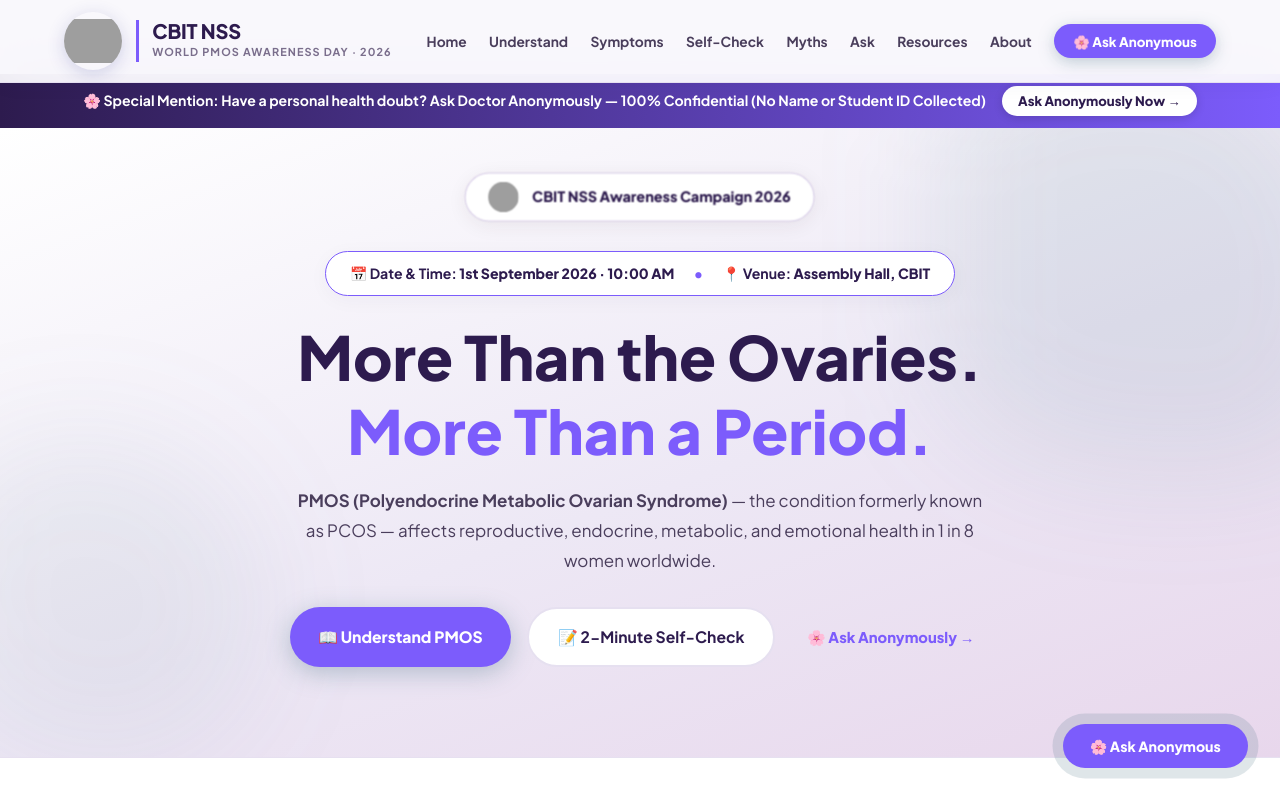
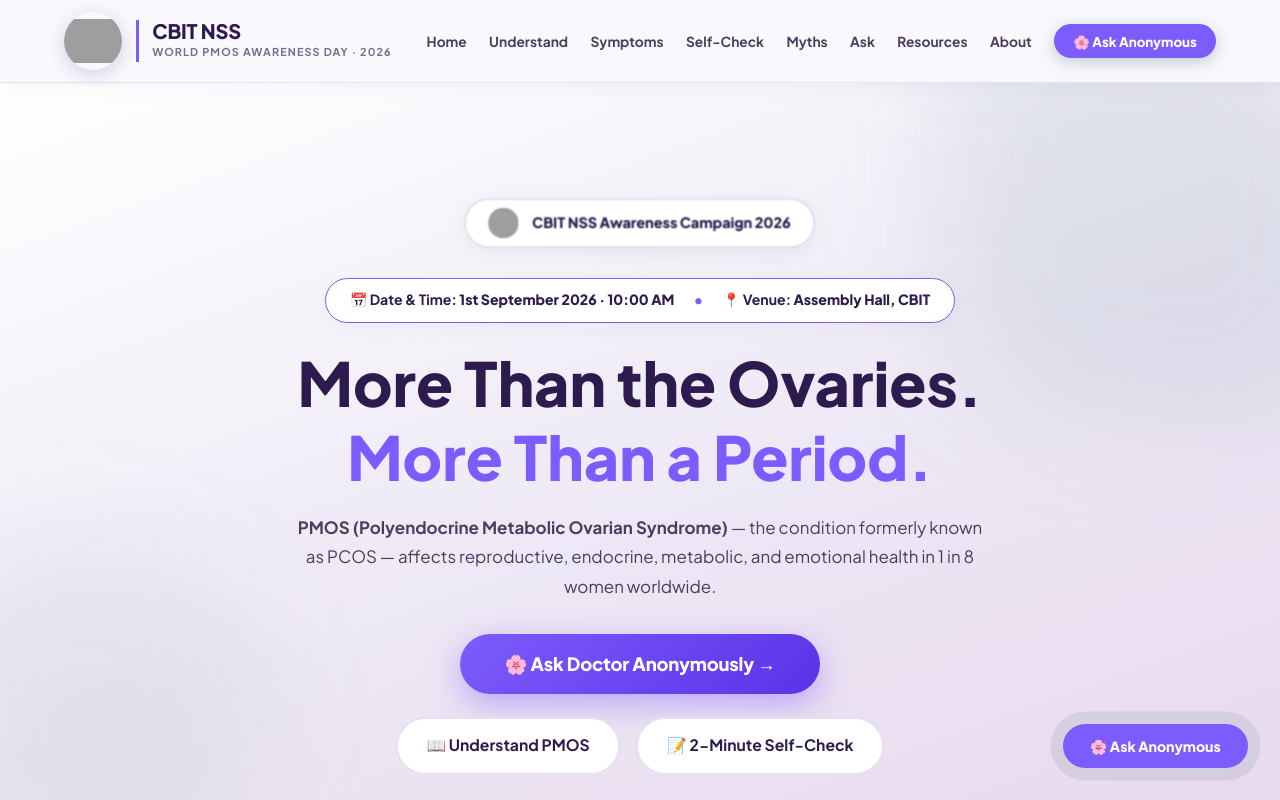
Before and after one commit to vroom0456/CBITNSS-World-PMOS-Day, a Next.js app: page / in a window 1280 px wide. Shown: the top 800 px of the page. Built offline with nearby package versions, Linux system fonts and the light colour scheme; grey boxes are pictures that could not be loaded.

Commit message:
Removed top banner strip, highlighted Big Ask Anonymously button above all other buttons in Hero, and rendered floating button globally on every page

```diff
--- a/src/app/about/page.tsx
+++ b/src/app/about/page.tsx
@@ -89,9 +89,6 @@ export default function AboutPage() {
         </section>
       </main>
 
-      {/* FLOATING ASK BUTTON */}
-      <button className="floating-ask-btn" onClick={() => window.dispatchEvent(new Event('openModal'))} aria-label="Ask an anonymous question">🌸 Ask Anonymous</button>
-
       <Footer />
     </>
   );
--- a/src/app/page.tsx
+++ b/src/app/page.tsx
@@ -49,19 +49,8 @@ export default function HomePage() {
       <Navbar />
       <main style={{ paddingTop: '74px' }}>
 
-        {/* ─── SPECIAL TOP BANNER: ANONYMOUS QUESTION MENTION ─── */}
-        <div style={{ background: 'linear-gradient(90deg, #2D1B4E 0%, #7C5CFC 100%)', color: '#FFFFFF', padding: '0.75rem 1.5rem', textAlign: 'center', fontSize: '0.88rem', fontWeight: 700, display: 'flex', justifyContent: 'center', alignItems: 'center', gap: '1rem', flexWrap: 'wrap' }}>
-          <span>🌸 <strong>Special Mention:</strong> Have a personal health doubt? Ask Doctor Anonymously — 100% Confidential (No Name or Student ID Collected)</span>
-          <button
-            onClick={() => window.dispatchEvent(new Event('openModal'))}
-            style={{ background: '#FFFFFF', color: '#2D1B4E', padding: '0.4rem 1rem', borderRadius: '9999px', fontWeight: 800, fontSize: '0.82rem', border: 'none', cursor: 'pointer', boxShadow: '0 2px 10px rgba(0,0,0,0.15)' }}
-          >
-            Ask Anonymously Now →
-          </button>
-        </div>
-
         {/* ─── 1. HERO SECTION ─── */}
-        <section id="hero" style={{ paddingTop: '50px' }}>
+        <section id="hero">
           <div className="hero-container" style={{ maxWidth: '900px', margin: '0 auto' }}>
             <div className="nss-hero-badge" style={{ background: '#FFFFFF', border: '1.5px solid var(--soft-teal-border)' }}>
               <Image src="/nss-logo.png" alt="CBIT NSS Logo" width={22} height={22} priority />
@@ -84,16 +73,38 @@ export default function HomePage() {
               <strong>PMOS (Polyendocrine Metabolic Ovarian Syndrome)</strong> — the condition formerly known as PCOS — affects reproductive, endocrine, metabolic, and emotional health in 1 in 8 women worldwide.
             </p>
 
-            <div className="hero-buttons" style={{ display: 'flex', gap: '1rem', justifyContent: 'center', flexWrap: 'wrap' }}>
-              <Link href="/understand" className="btn-hero-modal" style={{ background: 'var(--nss-blue-accent)', color: '#FFFFFF', padding: '0.9rem 1.8rem', borderRadius: 'var(--r-pill)', fontWeight: 800 }}>
-                📖 Understand PMOS
-              </Link>
-              <Link href="/self-test" className="btn-hero-guide" style={{ background: '#FFFFFF', color: 'var(--nss-navy)', border: '2px solid var(--border-light)', padding: '0.9rem 1.8rem', borderRadius: 'var(--r-pill)', fontWeight: 700 }}>
-                📝 2-Minute Self-Check
-              </Link>
-              <button onClick={() => window.dispatchEvent(new Event('openModal'))} style={{ background: 'transparent', color: 'var(--nss-blue-accent)', border: 'none', fontWeight: 800, fontSize: '0.92rem', cursor: 'pointer', padding: '0.9rem 1rem' }}>
-                🌸 Ask Anonymously →
+            {/* HERO BUTTONS — BIG HIGHLIGHTED ASK ANONYMOUSLY BUTTON ABOVE ALL OTHERS */}
+            <div className="hero-buttons" style={{ display: 'flex', flexDirection: 'column', alignItems: 'center', gap: '1rem', width: '100%' }}>
+              <button
+                onClick={() => window.dispatchEvent(new Event('openModal'))}
+                className="btn-hero-modal"
+                style={{
+                  background: 'linear-gradient(135deg, var(--nss-blue-accent) 0%, #5B32E8 100%)',
+                  color: '#FFFFFF',
+                  padding: '1.15rem 2.8rem',
+                  borderRadius: 'var(--r-pill)',
+                  fontWeight: 800,
+                  fontSize: '1.15rem',
+                  boxShadow: '0 10px 32px rgba(124, 92, 252, 0.45)',
+                  border: 'none',
+                  cursor: 'pointer',
+                  display: 'inline-flex',
+                  alignItems: 'center',
+                  gap: '0.6rem',
+                  letterSpacing: '-0.01em'
+                }}
+              >
+                🌸 Ask Doctor Anonymously →
               </button>
+
+              <div style={{ display: 'flex', gap: '1rem', justifyContent: 'center', flexWrap: 'wrap', marginTop: '0.4rem' }}>
+                <Link href="/understand" className="btn-hero-guide" style={{ background: '#FFFFFF', color: 'var(--nss-navy)', border: '2px solid var(--border-light)', padding: '0.85rem 1.8rem', borderRadius: 'var(--r-pill)', fontWeight: 700 }}>
+                  📖 Understand PMOS
+                </Link>
+                <Link href="/self-test" className="btn-hero-guide" style={{ background: '#FFFFFF', color: 'var(--nss-navy)', border: '2px solid var(--border-light)', padding: '0.85rem 1.8rem', borderRadius: 'var(--r-pill)', fontWeight: 700 }}>
+                  📝 2-Minute Self-Check
+                </Link>
+              </div>
             </div>
           </div>
         </section>
@@ -208,9 +219,6 @@ export default function HomePage() {
 
       </main>
 
-      {/* FLOATING ASK BUTTON */}
-      <button className="floating-ask-btn" onClick={() => window.dispatchEvent(new Event('openModal'))} aria-label="Ask an anonymous question">🌸 Ask Anonymous</button>
-
       {/* ANONYMOUS MODAL */}
       <div
         className="modal-overlay"
--- a/src/app/self-test/page.tsx
+++ b/src/app/self-test/page.tsx
@@ -263,9 +263,6 @@ export default function SelfTestPage() {
         </section>
       </main>
 
-      {/* FLOATING ASK BUTTON */}
-      <button className="floating-ask-btn" onClick={() => window.dispatchEvent(new Event('openModal'))} aria-label="Ask an anonymous question">🌸 Ask Anonymous</button>
-
       <Footer />
     </>
   );
--- a/src/app/symptoms/page.tsx
+++ b/src/app/symptoms/page.tsx
@@ -172,9 +172,6 @@ export default function SymptomsPage() {
         </section>
       </main>
 
-      {/* FLOATING ASK BUTTON */}
-      <button className="floating-ask-btn" onClick={() => window.dispatchEvent(new Event('openModal'))} aria-label="Ask an anonymous question">🌸 Ask Anonymous</button>
-
       <Footer />
     </>
   );
--- a/src/components/layout/Navbar.tsx
+++ b/src/components/layout/Navbar.tsx
@@ -110,6 +110,9 @@ export default function Navbar() {
           <span>Menu</span>
         </button>
       </div>
+
+      {/* GLOBAL FLOATING ASK ANONYMOUS BUTTON (ON EVERY PAGE) */}
+      <button className="floating-ask-btn" onClick={() => window.dispatchEvent(new Event('openModal'))} aria-label="Ask an anonymous question">🌸 Ask Anonymous</button>
     </>
   );
 }
```
